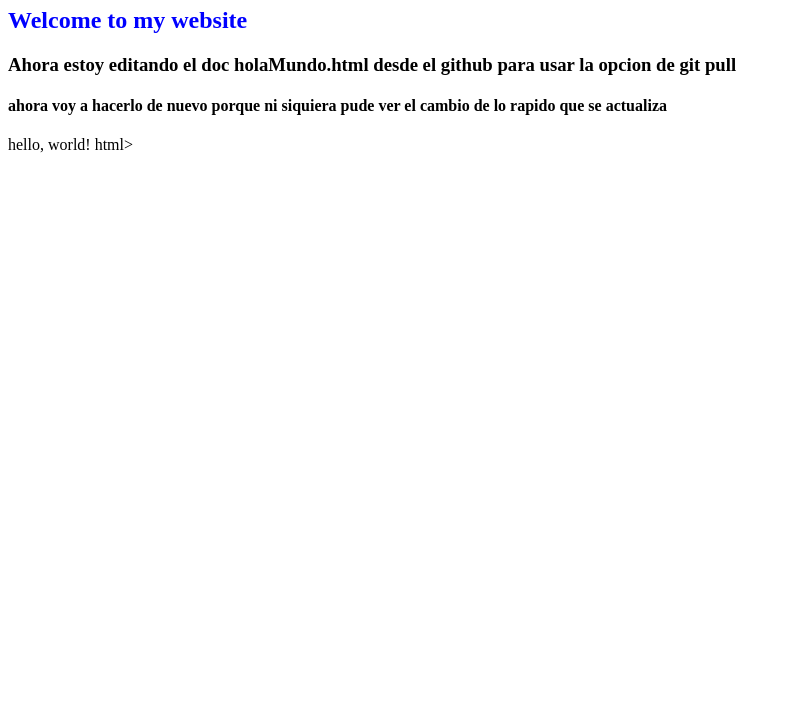
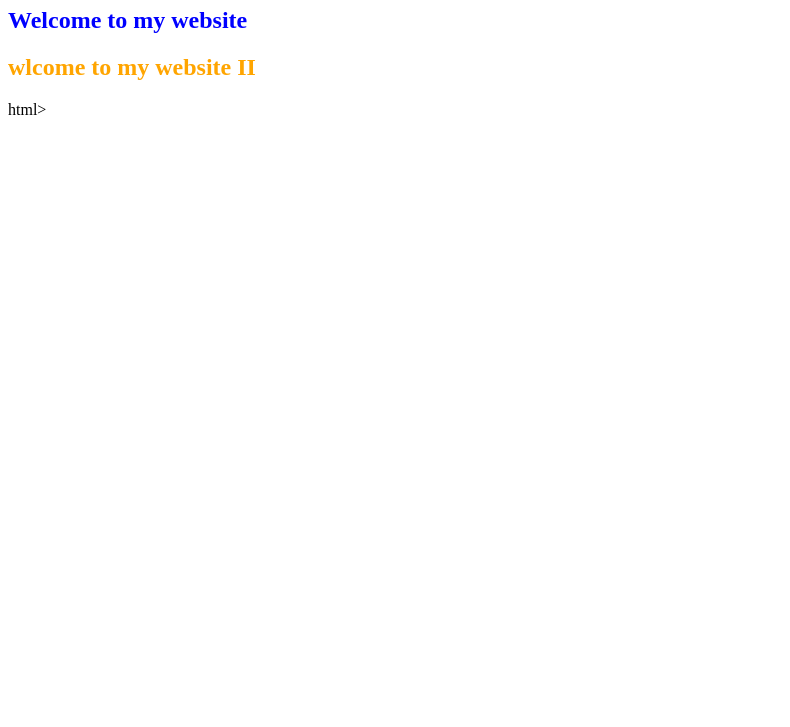
Before and after one commit to granadosJefferson/hola, a plain HTML site: page holaMundo.html in a window 1280 px wide. Shown: the part 73-800 px from the top of the page, without its empty margins (0-790 px from the left). Drawn offline with Linux system fonts and the light colour scheme.

Commit message:
Update holaMundo.html color

```diff
--- a/holaMundo.html
+++ b/holaMundo.html
@@ -6,9 +6,6 @@
  <body>
     <h1> Hola y espero que funcione porque esta en spanglish </h1>
     <h2 style = "color: blue;"> Welcome to my website</h2>
-   <h3> Ahora estoy editando el doc holaMundo.html desde el github para usar la opcion
-    de git pull</h3>
-  <h4> ahora voy a hacerlo de nuevo porque ni siquiera pude ver el cambio de lo rapido que se actualiza</h4>
-    hello, world!
+  <h2 style = "color: orange;"> wlcome to my website II </h2>
  </body>
  html>
```
